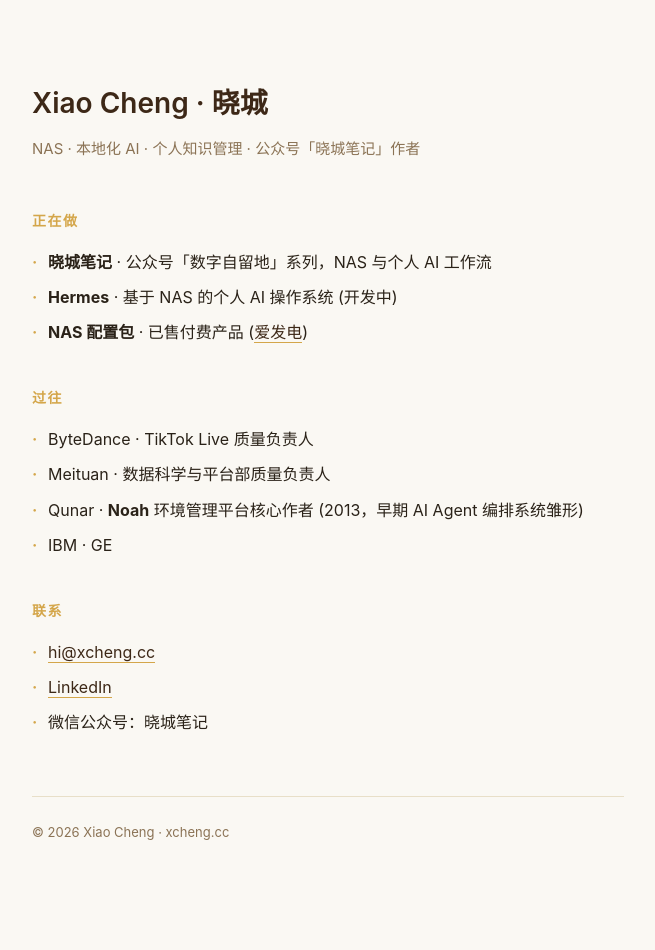
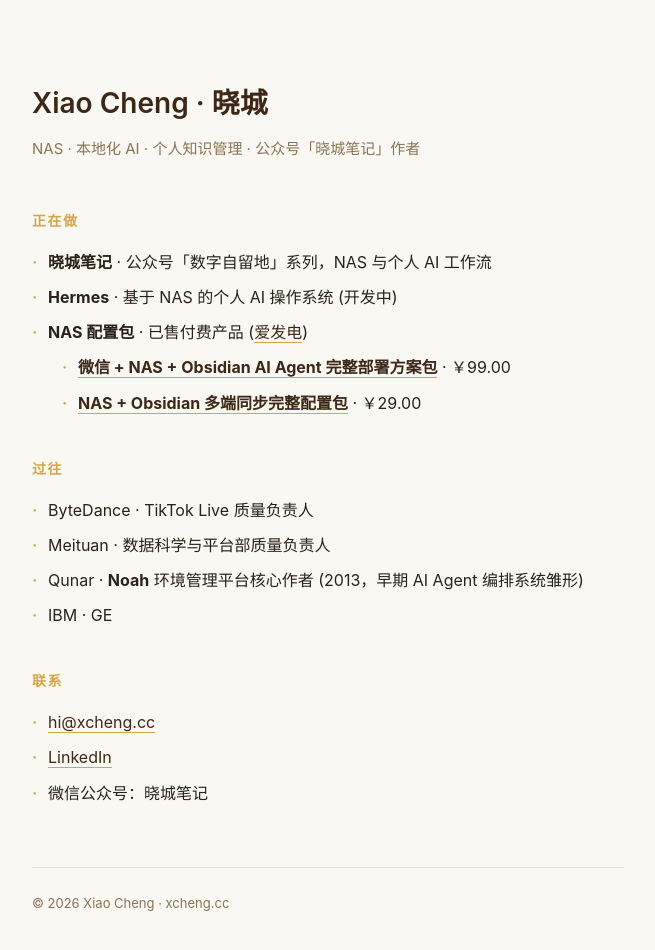
Before and after one commit to xcheng-cc/xcheng-cc, a plain HTML site: page index.html in a window 1280 px wide. Shown: the whole page, without its empty margins (312-967 px from the left). Before the commit the page ends 903 px from the top, so only its background shows below. Drawn offline with Linux system fonts and the light colour scheme.

Commit message:
增加两个商品配置包

```diff
--- a/index.html
+++ b/index.html
@@ -68,6 +68,10 @@
     }
     a:hover { opacity: 0.7; }
     .meta { color: var(--muted); font-size: 14px; }
+    ul ul {
+      margin-top: 8px;
+      margin-left: 14px;
+    }
     footer {
       margin-top: 60px;
       padding-top: 24px;
@@ -86,7 +90,13 @@
     <ul>
       <li><strong>晓城笔记</strong> · 公众号「数字自留地」系列，NAS 与个人 AI 工作流</li>
       <li><strong>Hermes</strong> · 基于 NAS 的个人 AI 操作系统 (开发中)</li>
-      <li><strong>NAS 配置包</strong> · 已售付费产品 (<a href="https://afdian.com/a/xcheng">爱发电</a>)</li>
+      <li>
+        <strong>NAS 配置包</strong> · 已售付费产品 (<a href="https://afdian.com/a/xcheng">爱发电</a>)
+        <ul>
+          <li><a href="https://afdian.com/item/80bf902239fe11f1921552540025c377"><strong>微信 + NAS + Obsidian AI Agent 完整部署方案包</strong></a> · ￥99.00</li>
+          <li><a href="https://afdian.com/item/3ce4bcd8309e11f18f9a52540025c377"><strong>NAS + Obsidian 多端同步完整配置包</strong></a> · ￥29.00</li>
+        </ul>
+      </li>
     </ul>
 
     <h2>过往</h2>
```
